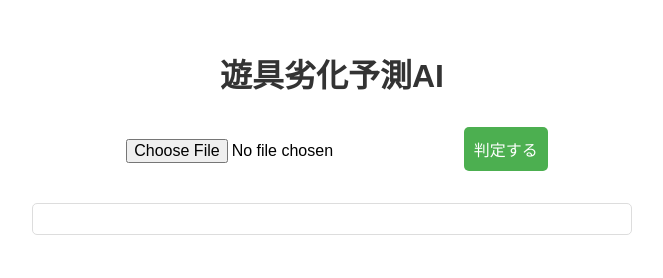
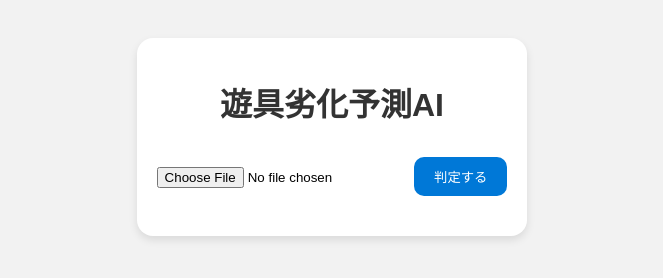
Before and after one commit to c3p31079/c3p31079_yosoku, a plain HTML site: page docs/index.html in a window 1280 px wide. Shown: the whole page, without its empty margins (308-971 px from the left). Drawn offline with Linux system fonts and the light colour scheme.

Commit message:
Update style.css

```diff
--- a/docs/style.css
+++ b/docs/style.css
@@ -1,29 +1,42 @@
 body {
-    font-family: Arial, sans-serif;
-    max-width: 600px;
-    margin: 50px auto;
-    text-align: center;
+  font-family: 'Noto Sans JP', sans-serif;
+  background: #f2f2f2;
+  text-align: center;
+  padding: 30px;
 }
 
-h1 { color: #333; }
-input, button {
-    margin: 10px;
-    padding: 10px;
-    font-size: 16px;
+.container {
+  background: #fff;
+  padding: 20px;
+  border-radius: 16px;
+  box-shadow: 0 4px 8px rgba(0,0,0,0.1);
+  display: inline-block;
 }
+
+h1 {
+  color: #333;
+}
+
 button {
-    cursor: pointer;
-    background-color: #4CAF50;
-    color: white;
-    border: none;
-    border-radius: 5px;
+  background: #0078D7;
+  color: #fff;
+  border: none;
+  padding: 10px 20px;
+  border-radius: 10px;
+  cursor: pointer;
+  margin-top: 10px;
 }
+
 button:hover {
-    background-color: #45a049;
+  background: #005fa3;
 }
+
 #result {
-    margin-top: 20px;
-    padding: 15px;
-    border: 1px solid #ddd;
-    border-radius: 5px;
+  margin-top: 20px;
+  font-size: 1.1em;
 }
+
+#loading {
+  margin-top: 20px;
+  color: #0078D7;
+}
```
